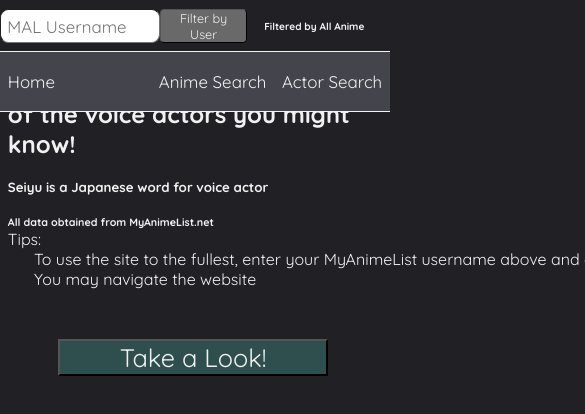
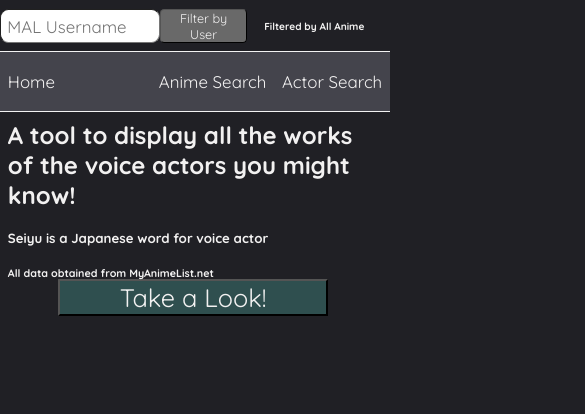
Before and after one commit to alexphen/react-voice-actors, a React (Create React App) app in the folder frontend/: page / in a window 390 px wide. Shown: the top 414 px of the page, 585 px wide, since content can reach past the window. Built offline with nearby package versions, Linux system fonts and the light colour scheme; no server answers.

Commit message:
fixed lotsa bugs

```diff
--- a/frontend/src/index.css
+++ b/frontend/src/index.css
@@ -314,6 +314,13 @@ a {
     flex-direction: column; */
     width: 95%;
     padding: 2vw;
+  }
+  .homeInfo {
+    position: relative;
+    top: 6vh;
+  }
+  .tips {
+    display: none;
   }
   .home .viewer {
     display: flex;
```
